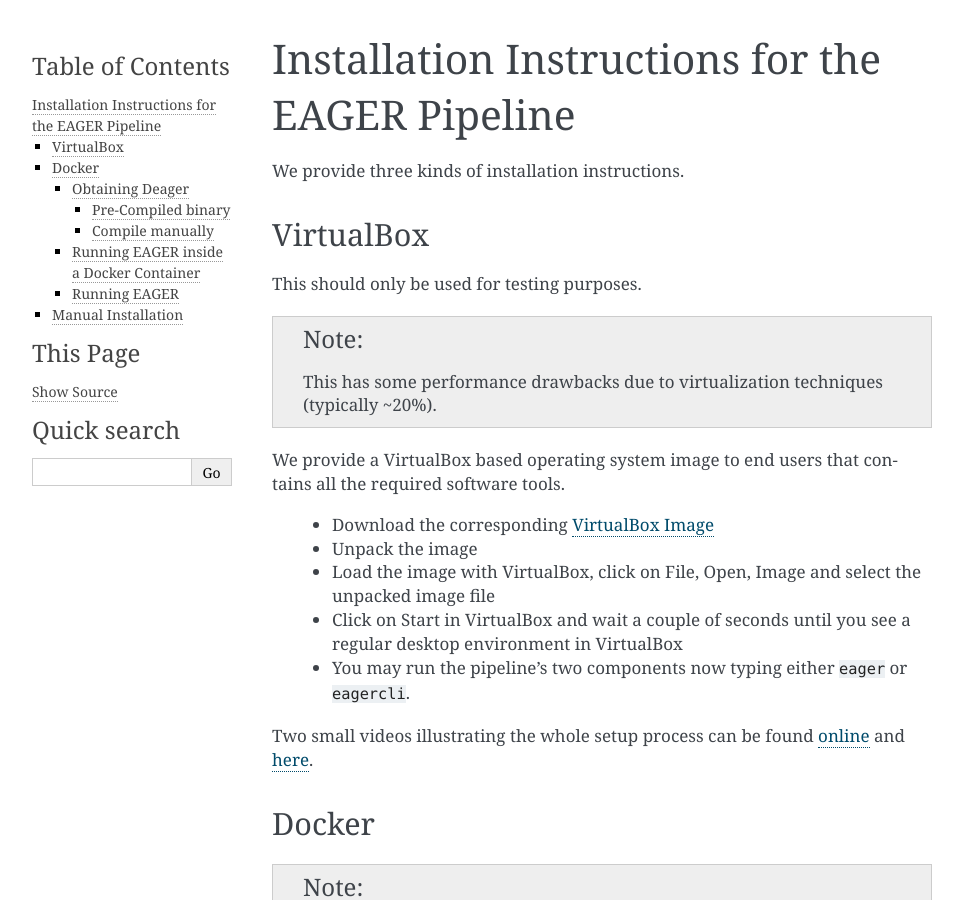
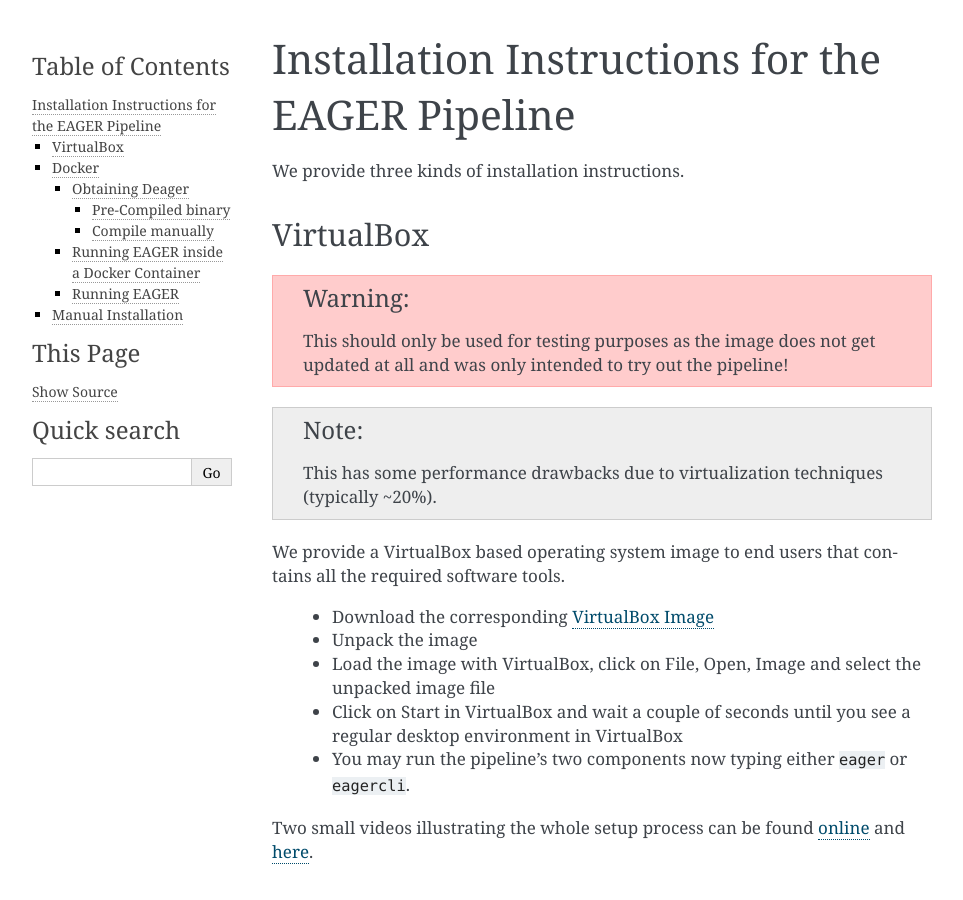
Before and after one commit to apeltzer/EAGER-GUI, a Sphinx documentation site: the page built from docs/contents/installation.rst, in a window 1280 px wide and 900 px high. Shown: the whole window, without its empty margins (148-1111 px from the left). Built offline with Sphinx 7.4.7, drawn with Linux system fonts in a browser that asks for light colours.

Commit message:
Update installation.rst

```diff
--- a/docs/contents/installation.rst
+++ b/docs/contents/installation.rst
@@ -6,7 +6,9 @@
 VirtualBox
 ----------
 
-This should only be used for testing purposes.
+.. warning::
+
+  This should only be used for testing purposes as the image does not get updated at all and was only intended to try out the pipeline!
 
 .. note::
 
```
